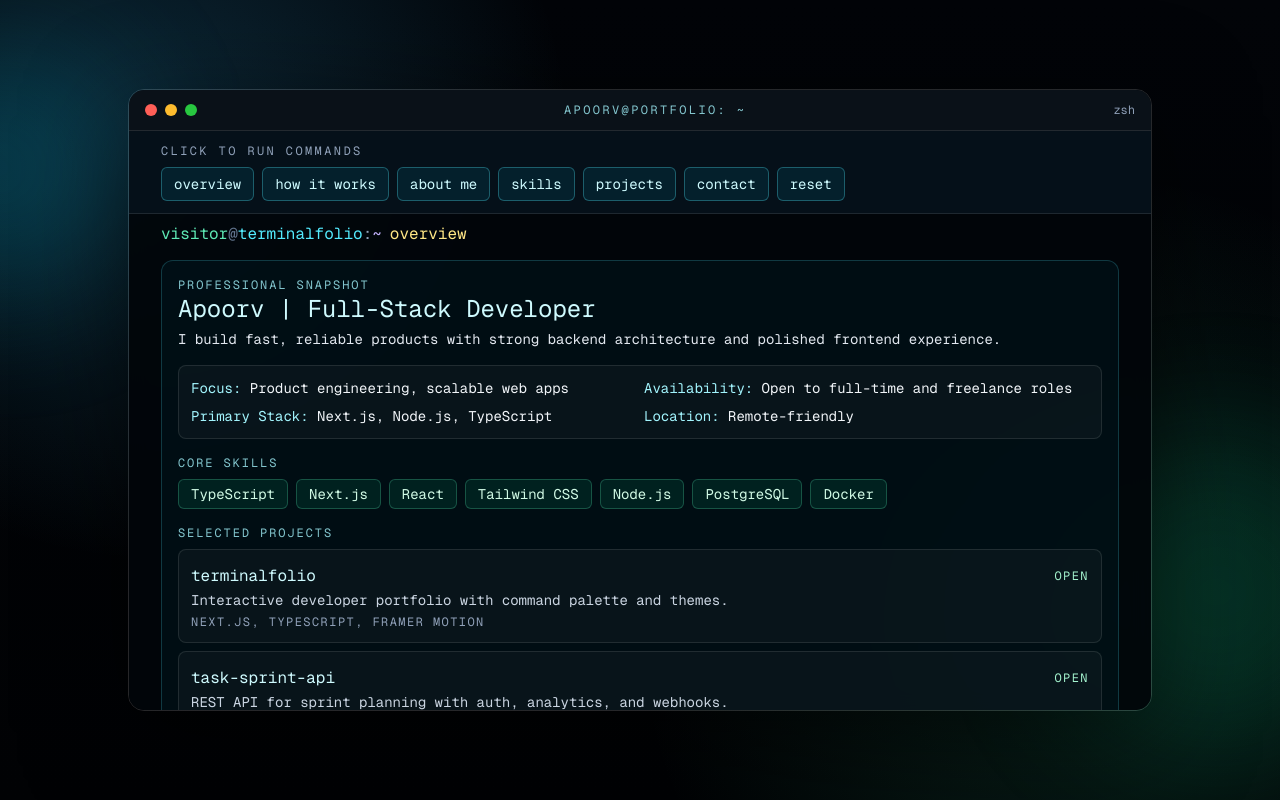
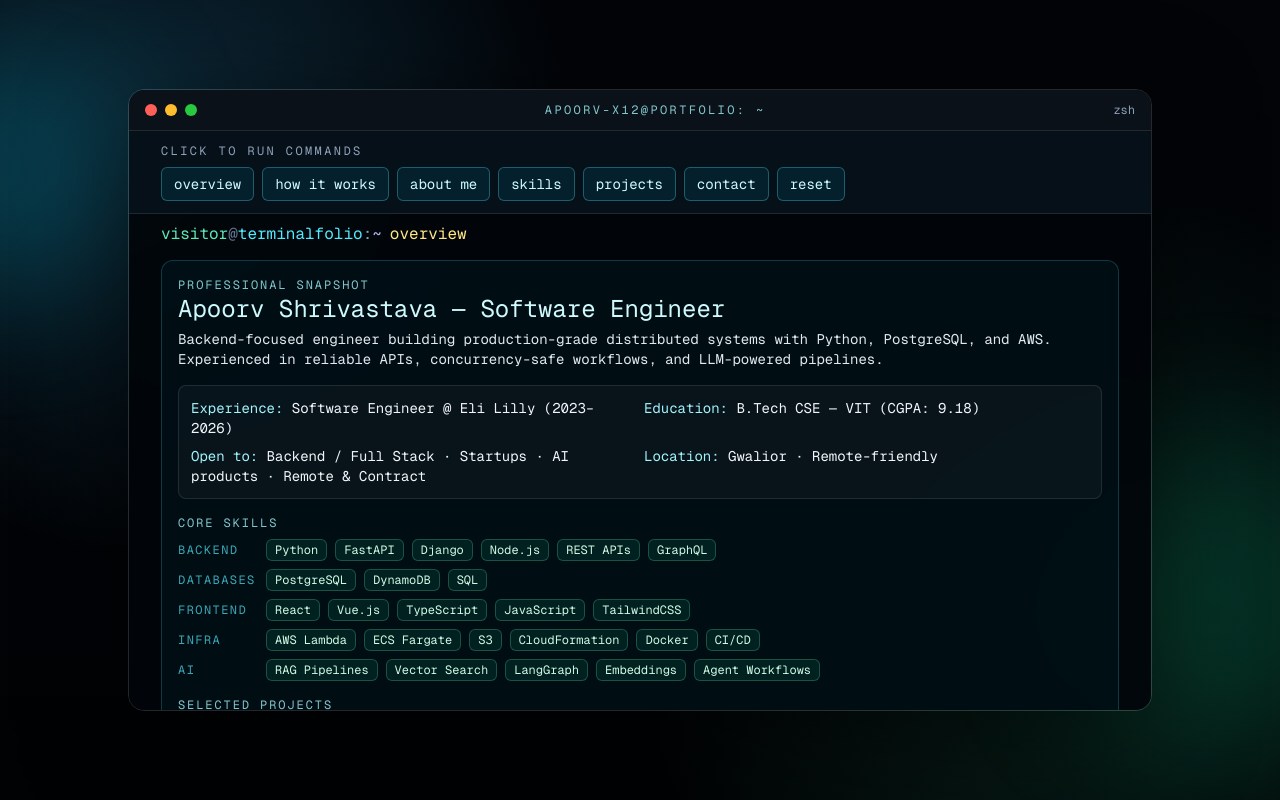
Before and after one commit to apoorv-x12/portfolio, a Next.js app in the folder portfolio-app/: page / in a window 1280 px wide. Built offline with nearby package versions, Linux system fonts and the light colour scheme.

Commit message:
added correct details

```diff
--- a/portfolio-app/src/app/layout.tsx
+++ b/portfolio-app/src/app/layout.tsx
@@ -13,8 +13,8 @@ const geistMono = Geist_Mono({
 });
 
 export const metadata: Metadata = {
-  title: "Apoorv | Terminal Portfolio",
-  description: "A terminal-style portfolio built with Next.js",
+  title: "Apoorv Shrivastava | Software Engineer",
+  description: "Terminal-style portfolio of Apoorv Shrivastava — Backend & Full-Stack Engineer, Eli Lilly alumni, VIT CSE.",
 };
 
 export default function RootLayout({
--- a/portfolio-app/src/app/page.tsx
+++ b/portfolio-app/src/app/page.tsx
@@ -9,34 +9,35 @@ type HistoryEntry = {
   command: Exclude<Command, "clear">;
 };
 
-const skills = [
-  "TypeScript",
-  "Next.js",
-  "React",
-  "Tailwind CSS",
-  "Node.js",
-  "PostgreSQL",
-  "Docker",
-];
+const skills = {
+  backend: ["Python", "FastAPI", "Django", "Node.js", "REST APIs", "GraphQL"],
+  databases: ["PostgreSQL", "DynamoDB", "SQL"],
+  frontend: ["React", "Vue.js", "TypeScript", "JavaScript", "TailwindCSS"],
+  infra: ["AWS Lambda", "ECS Fargate", "S3", "CloudFormation", "Docker", "CI/CD"],
+  ai: ["RAG Pipelines", "Vector Search", "LangGraph", "Embeddings", "Agent Workflows"],
+};
 
 const projects = [
   {
-    name: "terminalfolio",
-    description: "Interactive developer portfolio with command palette and themes.",
-    stack: "Next.js, TypeScript, Framer Motion",
-    link: "#",
+    name: "Distributed Workflow Orchestration Engine",
+    description:
+      "Deterministic workflow engine with durable state transitions and idempotent step execution. Supports retries, failure recovery, and horizontal scaling via stateless workers.",
+    stack: "FastAPI, PostgreSQL, Docker",
+    link: "https://github.com/apoorv-x12/workflow-engine",
   },
   {
-    name: "task-sprint-api",
-    description: "REST API for sprint planning with auth, analytics, and webhooks.",
-    stack: "Node.js, Express, PostgreSQL",
-    link: "#",
+    name: "Multi-Tenant Project Manager",
+    description:
+      "Multi-tenant project management system with role-based access control, clean API design, and a typed React frontend.",
+    stack: "Django, PostgreSQL, React, TypeScript",
+    link: "https://github.com/apoorv-x12/muti-tenant-project-manager",
   },
   {
-    name: "metrics-watch",
-    description: "Live dashboard for service health and error budgets.",
-    stack: "React, Recharts, Go",
-    link: "#",
+    name: "npm-stats-viz",
+    description:
+      "Visualizes npm package download trends over time with interactive graphs and bar chart comparisons across packages.",
+    stack: "React, TypeScript, Charts",
+    link: "https://apoorv-x12.github.io/npm-stats-viz/",
   },
 ];
 
@@ -96,37 +97,30 @@ export default function Home() {
         <section className="space-y-4 rounded-xl border border-cyan-300/20 bg-cyan-500/5 p-4 text-cyan-50">
           <div>
             <p className="text-xs uppercase tracking-[0.16em] text-cyan-200/80">Professional Snapshot</p>
-            <h2 className="text-xl text-cyan-100 sm:text-2xl">Apoorv | Full-Stack Developer</h2>
+            <h2 className="text-xl text-cyan-100 sm:text-2xl">Apoorv Shrivastava — Software Engineer</h2>
             <p className="mt-1 text-sm text-slate-200">
-              I build fast, reliable products with strong backend architecture and polished frontend experience.
+              Backend-focused engineer building production-grade distributed systems with Python, PostgreSQL, and AWS.
+              Experienced in reliable APIs, concurrency-safe workflows, and LLM-powered pipelines.
             </p>
           </div>
 
           <div className="grid gap-2 rounded-lg border border-white/10 bg-white/[0.03] p-3 text-sm text-slate-100 sm:grid-cols-2">
-            <p>
-              <span className="text-cyan-200">Focus:</span> Product engineering, scalable web apps
-            </p>
-            <p>
-              <span className="text-cyan-200">Availability:</span> Open to full-time and freelance roles
-            </p>
-            <p>
-              <span className="text-cyan-200">Primary Stack:</span> Next.js, Node.js, TypeScript
-            </p>
-            <p>
-              <span className="text-cyan-200">Location:</span> Remote-friendly
-            </p>
+            <p><span className="text-cyan-200">Experience:</span> Software Engineer @ Eli Lilly (2023–2026)</p>
+            <p><span className="text-cyan-200">Education:</span> B.Tech CSE — VIT (CGPA: 9.18)</p>
+            <p><span className="text-cyan-200">Open to:</span> Backend / Full Stack · Startups · AI products · Remote &amp; Contract</p>
+            <p><span className="text-cyan-200">Location:</span> Gwalior · Remote-friendly</p>
           </div>
 
           <div>
             <p className="mb-2 text-xs uppercase tracking-[0.16em] text-cyan-200/80">Core Skills</p>
-            <div className="flex flex-wrap gap-2">
-              {skills.map((skill) => (
-                <span
-                  key={skill}
-                  className="rounded-md border border-emerald-300/25 bg-emerald-400/10 px-3 py-1 text-sm text-emerald-100"
-                >
-                  {skill}
-                </span>
+            <div className="space-y-2">
+              {Object.entries(skills).map(([category, items]) => (
+                <div key={category} className="flex flex-wrap items-center gap-2">
+                  <span className="w-20 shrink-0 text-xs uppercase tracking-[0.12em] text-cyan-300/70">{category}</span>
+                  {items.map((s) => (
+                    <span key={s} className="rounded-md border border-emerald-300/25 bg-emerald-400/10 px-2 py-0.5 text-xs text-emerald-100">{s}</span>
+                  ))}
+                </div>
               ))}
             </div>
           </div>
@@ -135,23 +129,27 @@ export default function Home() {
             <p className="mb-2 text-xs uppercase tracking-[0.16em] text-cyan-200/80">Selected Projects</p>
             <div className="space-y-2">
               {projects.map((project) => (
-                <article key={project.name} className="rounded-lg border border-white/10 bg-white/[0.03] p-3">
+                <a
+                  key={project.name}
+                  href={project.link}
+                  target="_blank"
+                  rel="noopener noreferrer"
+                  className="block rounded-lg border border-white/10 bg-white/[0.03] p-3 transition hover:border-cyan-300/40 hover:bg-white/[0.06] cursor-pointer"
+                >
                   <div className="flex items-center justify-between gap-2">
                     <h3 className="text-cyan-100">{project.name}</h3>
-                    <a href={project.link} className="text-xs uppercase tracking-[0.12em] text-emerald-200 hover:text-emerald-100">
-                      open
-                    </a>
+                    <span className="text-xs uppercase tracking-[0.12em] text-emerald-200">open ↗</span>
                   </div>
                   <p className="text-sm text-slate-300">{project.description}</p>
                   <p className="mt-1 text-xs uppercase tracking-[0.12em] text-slate-400">{project.stack}</p>
-                </article>
+                </a>
               ))}
             </div>
           </div>
 
           <div className="rounded-lg border border-indigo-300/25 bg-indigo-400/10 p-3 text-sm text-indigo-100">
-            <p>Contact: hello@apoorv.dev</p>
-            <p>GitHub: github.com/apoorv | LinkedIn: linkedin.com/in/apoorv</p>
+            <p>apoorvs756@gmail.com · (+91) 9972118451</p>
+            <p>GitHub: github.com/apoorv-x12 · LinkedIn: linkedin.com/in/apoorvshrivastava</p>
           </div>
         </section>
       );
@@ -162,30 +160,44 @@ export default function Home() {
         <div className="rounded-xl border border-cyan-400/20 bg-cyan-500/5 p-4 text-cyan-100">
           <p>Welcome to Apoorv&apos;s interactive terminal portfolio.</p>
           <p className="text-cyan-200">Click any command chip above to print output automatically.</p>
-          <p className="text-cyan-300">Tip: use overview for a complete hiring-manager summary.</p>
+          <p className="text-cyan-300">Tip: use overview for a complete summary.</p>
         </div>
       );
     }
 
     if (command === "about") {
       return (
-        <div className="rounded-xl border border-cyan-400/20 bg-cyan-500/5 p-4 text-cyan-50">
-          <p className="text-lg text-cyan-200 sm:text-xl">Hi, I am Apoorv.</p>
-          <p>Full-stack developer building clean products with backend depth and frontend polish.</p>
+        <div className="space-y-3 rounded-xl border border-cyan-400/20 bg-cyan-500/5 p-4 text-cyan-50">
+          <p className="text-lg text-cyan-200 sm:text-xl">Hi, I&apos;m Apoorv Shrivastava 👋</p>
+          <p className="text-sm text-slate-200">
+            Software Engineer focused on <span className="text-cyan-200">backend and full-stack systems</span>, with growing experience in
+            LLM-powered applications and cloud-native architectures.
+          </p>
+          <div className="text-sm text-slate-300 space-y-1">
+            <p>📍 Gwalior, India</p>
+            <p>🏢 Previously: Software Engineer @ <span className="text-cyan-200">Eli Lilly</span> (Jul 2023 – Jan 2026)</p>
+            <p>🎓 B.Tech CSE — <span className="text-cyan-200">VIT</span> · CGPA 9.18</p>
+          </div>
+          <p className="text-sm text-slate-300">
+            I&apos;m open to Backend / Full Stack roles, early-stage startups, and teams building developer tools,
+            SaaS platforms, or AI-powered products.
+          </p>
         </div>
       );
     }
 
     if (command === "skills") {
       return (
-        <div className="flex flex-wrap gap-2">
-          {skills.map((skill) => (
-            <span
-              key={skill}
-              className="rounded-md border border-emerald-300/25 bg-emerald-400/10 px-3 py-1 text-sm text-emerald-100"
-            >
-              {skill}
-            </span>
+        <div className="space-y-3 rounded-xl border border-cyan-400/20 bg-cyan-500/5 p-4">
+          {Object.entries(skills).map(([category, items]) => (
+            <div key={category}>
+              <p className="mb-1.5 text-xs uppercase tracking-[0.16em] text-cyan-300/80">{category}</p>
+              <div className="flex flex-wrap gap-2">
+                {items.map((s) => (
+                  <span key={s} className="rounded-md border border-emerald-300/25 bg-emerald-400/10 px-3 py-1 text-sm text-emerald-100">{s}</span>
+                ))}
+              </div>
+            </div>
           ))}
         </div>
       );
@@ -195,29 +207,31 @@ export default function Home() {
       return (
         <div className="space-y-3">
           {projects.map((project) => (
-            <article
+            <a
               key={project.name}
-              className="rounded-xl border border-white/10 bg-white/[0.03] p-4 transition hover:border-cyan-300/40"
+              href={project.link}
+              target="_blank"
+              rel="noopener noreferrer"
+              className="block rounded-xl border border-white/10 bg-white/[0.03] p-4 transition hover:border-cyan-300/40 hover:bg-white/[0.06] cursor-pointer"
             >
               <div className="flex flex-wrap items-center justify-between gap-2">
                 <h2 className="text-base text-cyan-200 sm:text-lg">{project.name}</h2>
-                <a href={project.link} className="text-sm text-emerald-200 transition hover:text-emerald-100">
-                  open
-                </a>
+                <span className="text-sm text-emerald-200">open ↗</span>
               </div>
               <p className="mt-1 text-sm text-slate-300">{project.description}</p>
               <p className="mt-2 text-xs uppercase tracking-[0.14em] text-slate-400">{project.stack}</p>
-            </article>
+            </a>
           ))}
         </div>
       );
     }
 
     return (
-      <footer className="rounded-xl border border-indigo-300/20 bg-indigo-400/10 p-4">
-        <p className="text-sm text-indigo-100">
-          Email: hello@apoorv.dev | GitHub: github.com/apoorv | LinkedIn: linkedin.com/in/apoorv
-        </p>
+      <footer className="space-y-2 rounded-xl border border-indigo-300/20 bg-indigo-400/10 p-4 text-sm text-indigo-100">
+        <p>📧 <a href="mailto:apoorvs756@gmail.com" className="underline hover:text-indigo-50">apoorvs756@gmail.com</a></p>
+        <p>📞 (+91) 9972118451</p>
+        <p>🐙 <a href="https://github.com/apoorv-x12" target="_blank" rel="noopener noreferrer" className="underline hover:text-indigo-50">github.com/apoorv-x12</a></p>
+        <p>💼 <a href="https://www.linkedin.com/in/apoorvshrivastava" target="_blank" rel="noopener noreferrer" className="underline hover:text-indigo-50">linkedin.com/in/apoorvshrivastava</a></p>
       </footer>
     );
   };
@@ -234,7 +248,7 @@ export default function Home() {
             <span className="h-3 w-3 rounded-full bg-[#febc2e]" />
             <span className="h-3 w-3 rounded-full bg-[#28c840]" />
           </div>
-          <p className="text-xs tracking-[0.2em] text-cyan-200/80">APOORV@PORTFOLIO: ~</p>
+          <p className="text-xs tracking-[0.2em] text-cyan-200/80">APOORV-X12@PORTFOLIO: ~</p>
           <span className="text-xs text-slate-400">zsh</span>
         </header>
 
```
